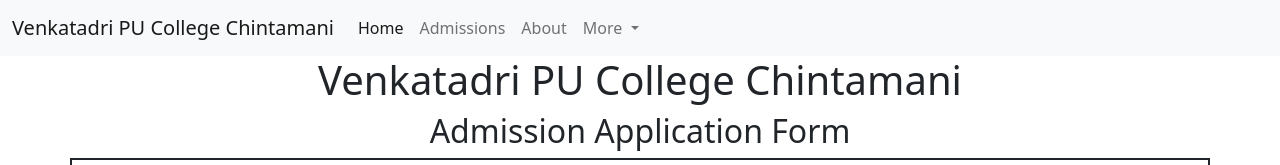
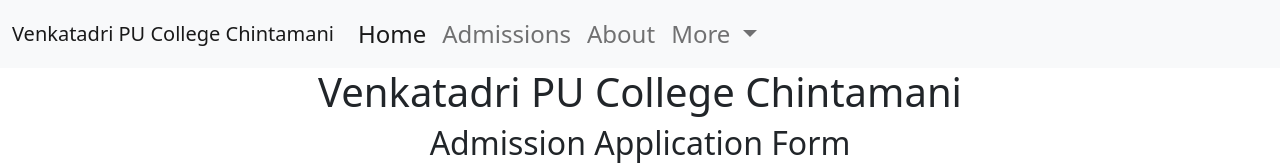
Before and after one commit to Rakesh-P-Rao/internship_project, a plain HTML site: page admissionForm.html in a window 1280 px wide. Shown: the top 165 px of the page. Drawn offline with nearby package versions, Linux system fonts and the light colour scheme.

Commit message:
second commit

```diff
--- a/admissionForm.html
+++ b/admissionForm.html
@@ -18,7 +18,7 @@
     <title>Admission form</title>
   </head>
   <body>
-    <nav class="navbar navbar-expand-lg navbar-light bg-light">
+    <nav class="navbar navbar-expand-lg navbar-light bg-light fs-4  ">
       <div class="container-fluid">
         <a class="navbar-brand" href="#">Venkatadri PU College Chintamani</a>
         <button
```
